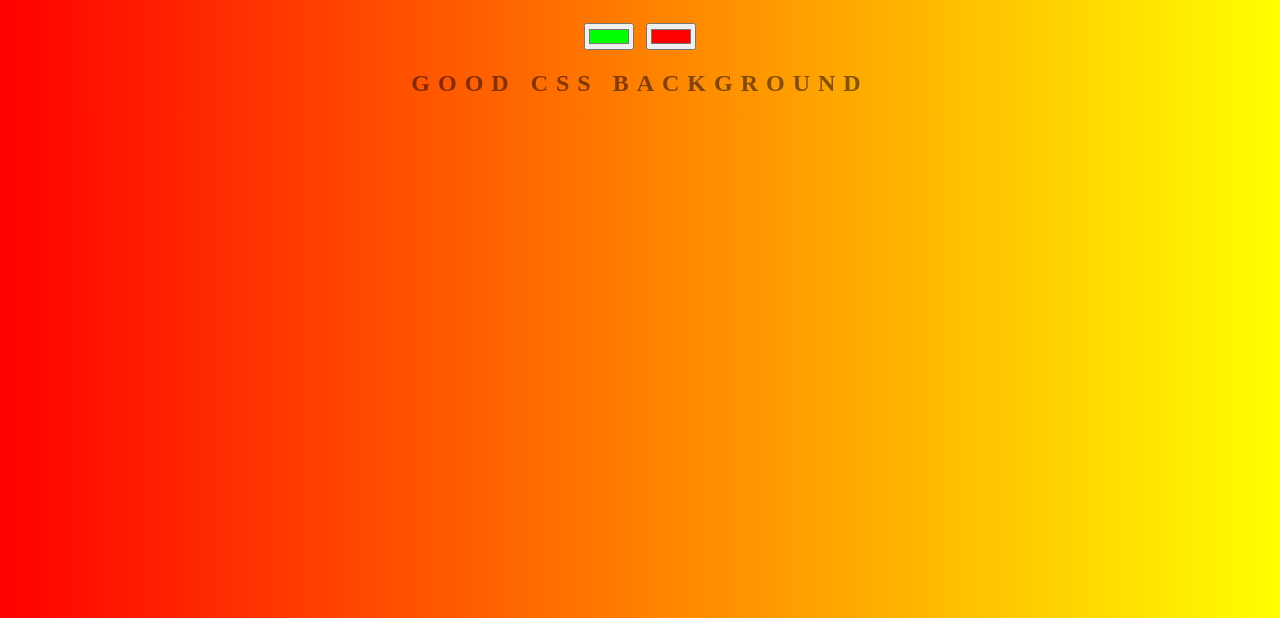
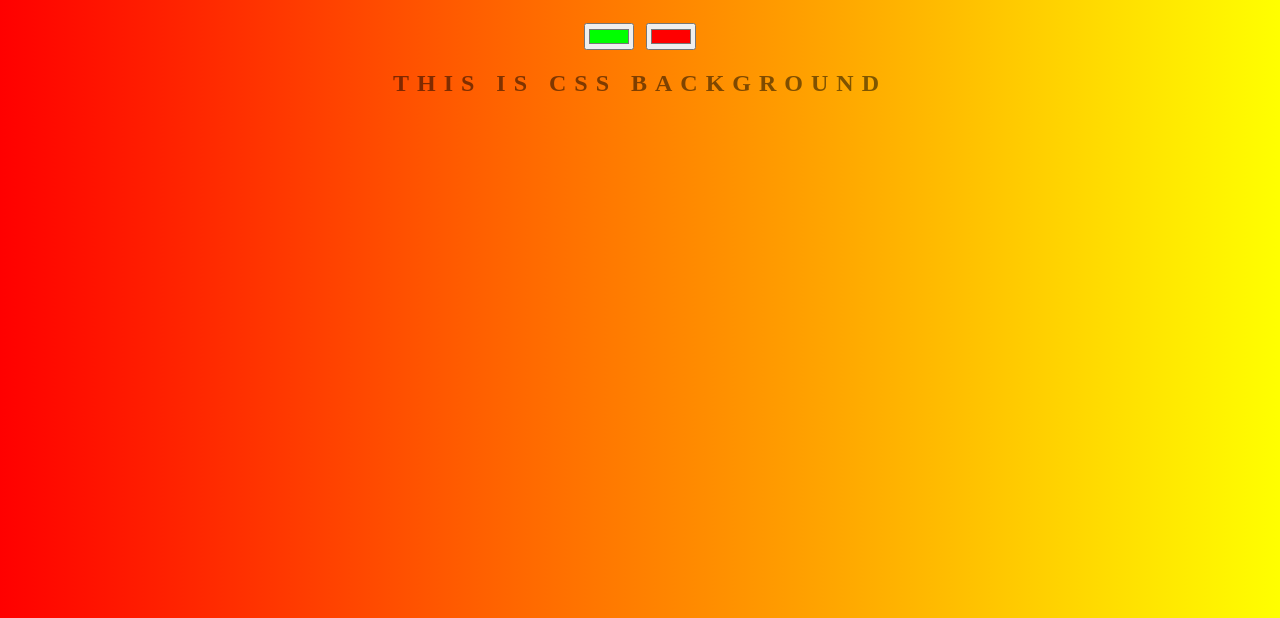
Before and after one commit to viniwins/background-generator, a plain HTML site: page index.html in a window 1280 px wide. Shown: the part 182-800 px from the top of the page. Drawn offline with Linux system fonts and the light colour scheme.

Commit message:
Text Changed

```diff
--- a/index.html
+++ b/index.html
@@ -8,7 +8,7 @@
 	<h1>Background Generator</h1>
 	<input class="color1" type="color" name="color1" value="#00ff00">
 	<input class="color2" type="color" name="color2" value="#ff0000">
-	<h2>Good CSS Background</h2>
+	<h2>This is CSS Background</h2>
 	<h3></h3>
 	<script type="text/javascript" src="script.js"></script>
 </body>
```
